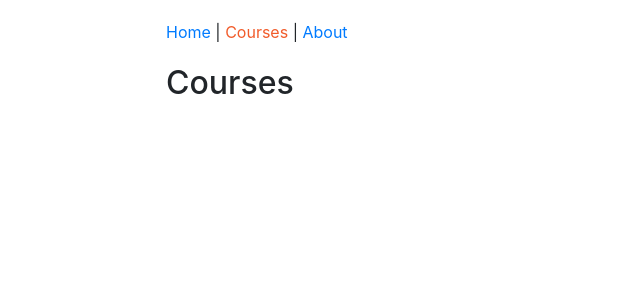
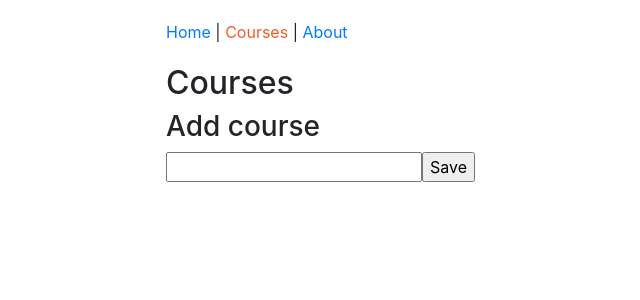
Before and after one commit to gavarasana/ps-redux, a React app: page /courses in a window 1280 px wide. Shown: the top 300 px of the page, without its empty margins (64-704 px from the left). Built offline with nearby package versions, Linux system fonts and the light colour scheme.

Commit message:
adding actions and reducers

```diff
--- a/src/components/courses/CoursesPage.js
+++ b/src/components/courses/CoursesPage.js
@@ -1,9 +1,46 @@
 import React from "react";
 
 class CoursesPage extends React.Component {
-   render() {
-        return <h2>Courses</h2>
-   }
+  //   constructor(props) {
+  //     super(props);
+  //     this.state = {
+  //       course: {
+  //         title: "",
+  //       },
+  //     };
+
+  state = {
+    course: {
+      title: "",
+    },
+  };
+
+  //this.handleChange = this.handleChange.bind(this);
+
+  handleChange = (event) => {
+    const course = { ...this.state.course, title: event.target.value };
+    this.setState({ course: course });
+  };
+
+  handleSubmit = (event) => {
+    event.preventDefault;
+    alert(this.state.course.title);
+  };
+
+  render() {
+    return (
+      <form>
+        <h2>Courses</h2>
+        <h3>Add course</h3>
+        <input
+          type="text"
+          onChange={this.handleChange}
+          value={this.state.course.title}
+        />
+        <input type="submit" value="Save" onClick={this.handleSubmit} />
+      </form>
+    );
+  }
 }
 
 export default CoursesPage;
--- /dev/null
+++ b/src/redux/actions/actionTypes.js
@@ -0,0 +1,5 @@
+const actionTypes = {
+  CREATE_COURSE: "CREATE_COURSE",
+};
+
+export default actionTypes;
```
Also changed, not shown: src/redux/actions/courseActions.js (added, +8 -0 lines), src/redux/reducers/courseReducer.js (added, +10 -0 lines).
